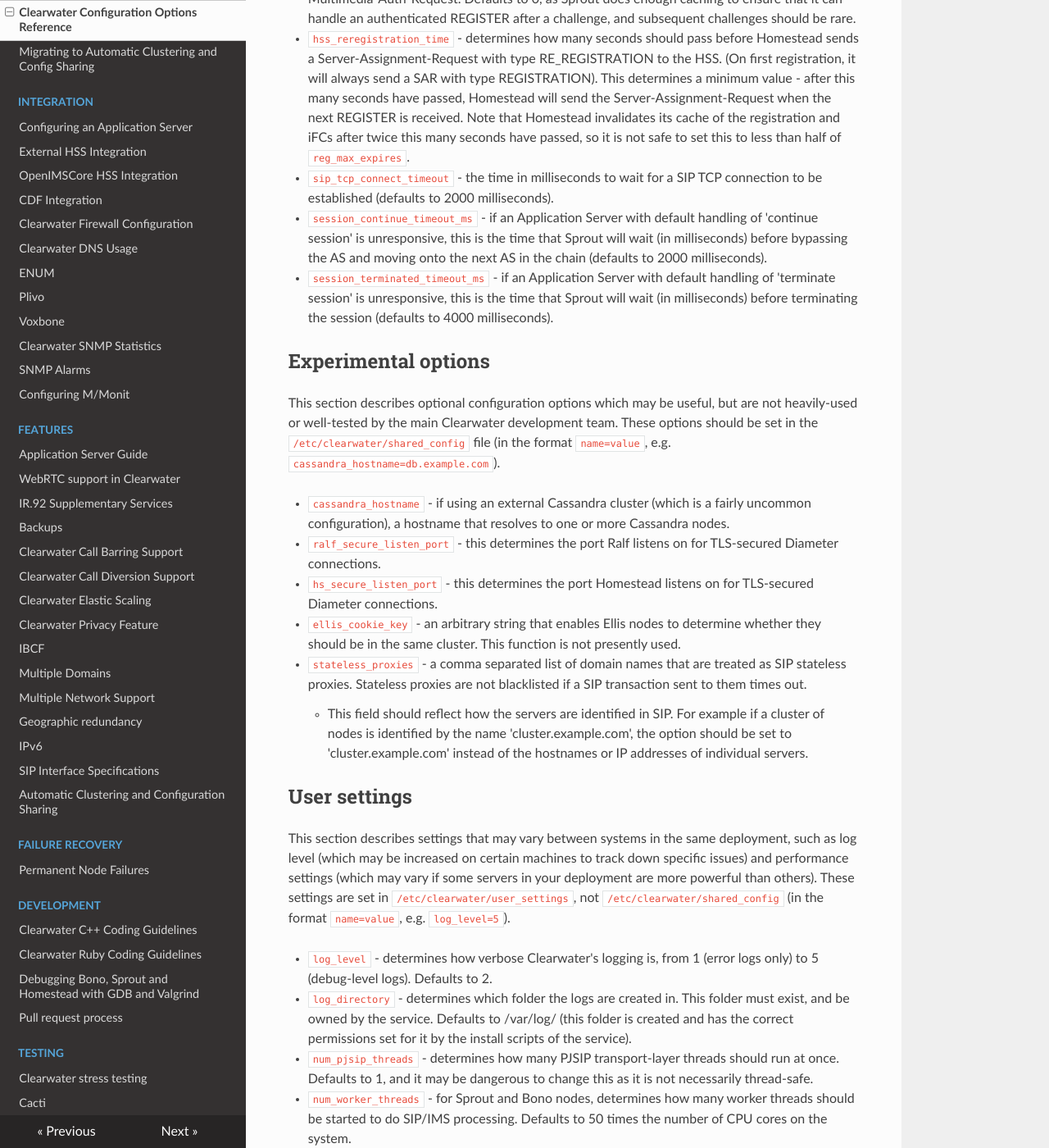
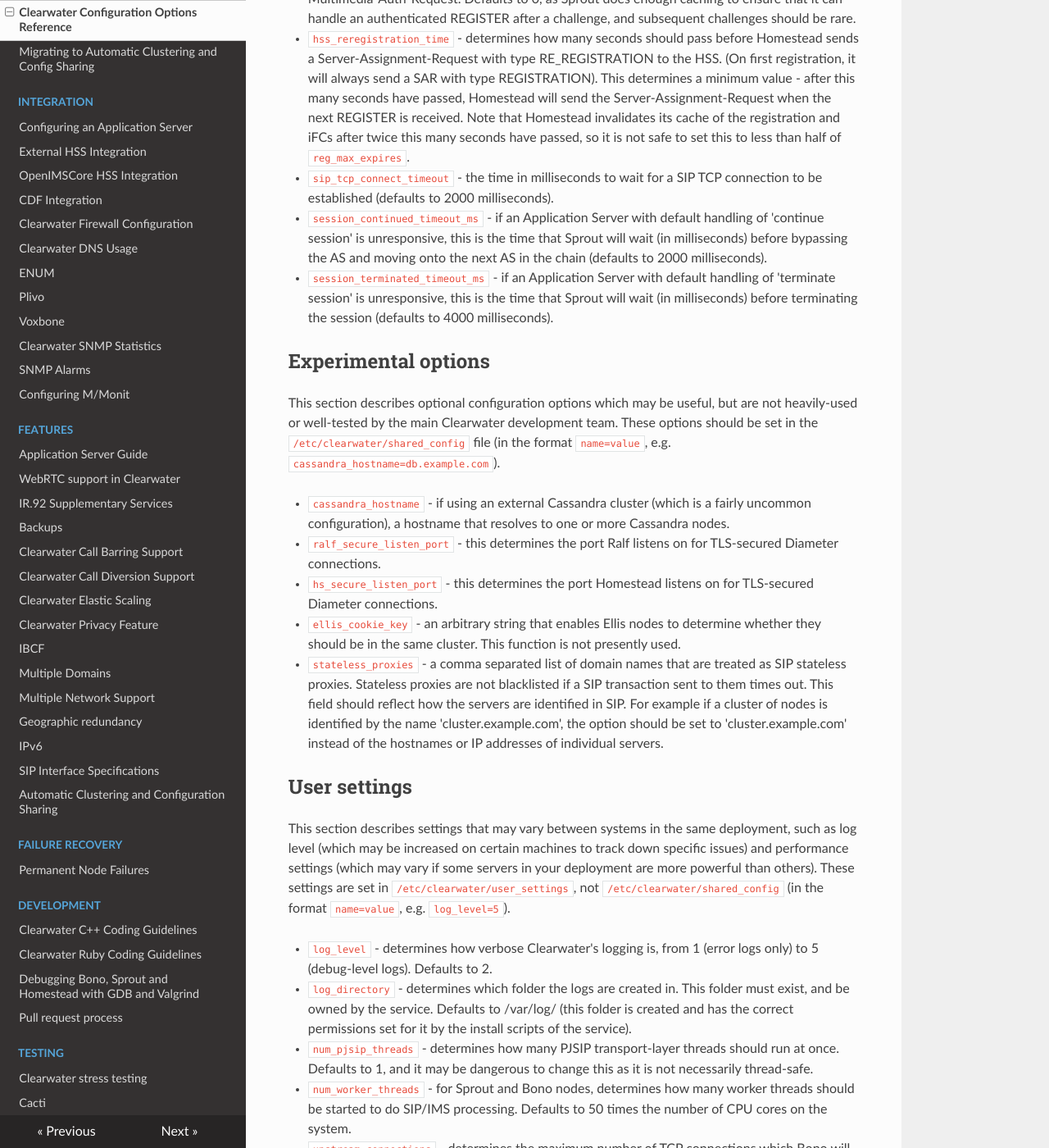
Before and after one commit to Metaswitch/clearwater-readthedocs, an MkDocs documentation site: the page built from docs/Clearwater_Configuration_Options_Reference.md, in a window 1280 px wide and 1400 px high, scrolled down 5943 px. Shown: the whole window at 82% size. Built offline with MkDocs 1.6.1, drawn with Linux system fonts in a browser that asks for light colours; nearby versions of some CDN libraries; old or Windows-style settings are respelled for this version of MkDocs.

Commit message:
Markups/fixes

```diff
--- a/docs/Clearwater_Configuration_Options_Reference.md
+++ b/docs/Clearwater_Configuration_Options_Reference.md
@@ -112,7 +112,7 @@ This section describes optional configuration options, particularly for ensuring
 * `impu_cache_ttl` - the number of seconds for which Homestead will cache the SIP Digest from a Multimedia-Auth-Request. Defaults to 0, as Sprout does enough caching to ensure that it can handle an authenticated REGISTER after a challenge, and subsequent challenges should be rare.
 * `hss_reregistration_time` - determines how many seconds should pass before Homestead sends a Server-Assignment-Request with type RE_REGISTRATION to the HSS. (On first registration, it will always send a SAR with type REGISTRATION). This determines a minimum value - after this many seconds have passed, Homestead will send the Server-Assignment-Request when the next REGISTER is received. Note that Homestead invalidates its cache of the registration and iFCs after twice this many seconds have passed, so it is not safe to set this to less than half of `reg_max_expires`.
 * `sip_tcp_connect_timeout` - the time in milliseconds to wait for a SIP TCP connection to be established (defaults to 2000 milliseconds).
-* `session_continue_timeout_ms` - if an Application Server with default handling of 'continue session' is unresponsive, this is the time that Sprout will wait (in milliseconds) before bypassing the AS and moving onto the next AS in the chain (defaults to 2000 milliseconds).
+* `session_continued_timeout_ms` - if an Application Server with default handling of 'continue session' is unresponsive, this is the time that Sprout will wait (in milliseconds) before bypassing the AS and moving onto the next AS in the chain (defaults to 2000 milliseconds).
 * `session_terminated_timeout_ms` - if an Application Server with default handling of 'terminate session' is unresponsive, this is the time that Sprout will wait (in milliseconds) before terminating the session (defaults to 4000 milliseconds).
 
 ## Experimental options
@@ -123,8 +123,7 @@ This section describes optional configuration options which may be useful, but a
 * `ralf_secure_listen_port` - this determines the port Ralf listens on for TLS-secured Diameter connections.
 * `hs_secure_listen_port` - this determines the port Homestead listens on for TLS-secured Diameter connections.
 * `ellis_cookie_key` - an arbitrary string that enables Ellis nodes to determine whether they should be in the same cluster. This function is not presently used.
-* `stateless_proxies` - a comma separated list of domain names that are treated as SIP stateless proxies. Stateless proxies are not blacklisted if a SIP transaction sent to them times out.
-    * This field should reflect how the servers are identified in SIP. For example if a cluster of nodes is identified by the name 'cluster.example.com', the option should be set to 'cluster.example.com' instead of the hostnames or IP addresses of individual servers.
+* `stateless_proxies` - a comma separated list of domain names that are treated as SIP stateless proxies. Stateless proxies are not blacklisted if a SIP transaction sent to them times out. This field should reflect how the servers are identified in SIP. For example if a cluster of nodes is identified by the name 'cluster.example.com', the option should be set to 'cluster.example.com' instead of the hostnames or IP addresses of individual servers.
 
 ## User settings
 
```
